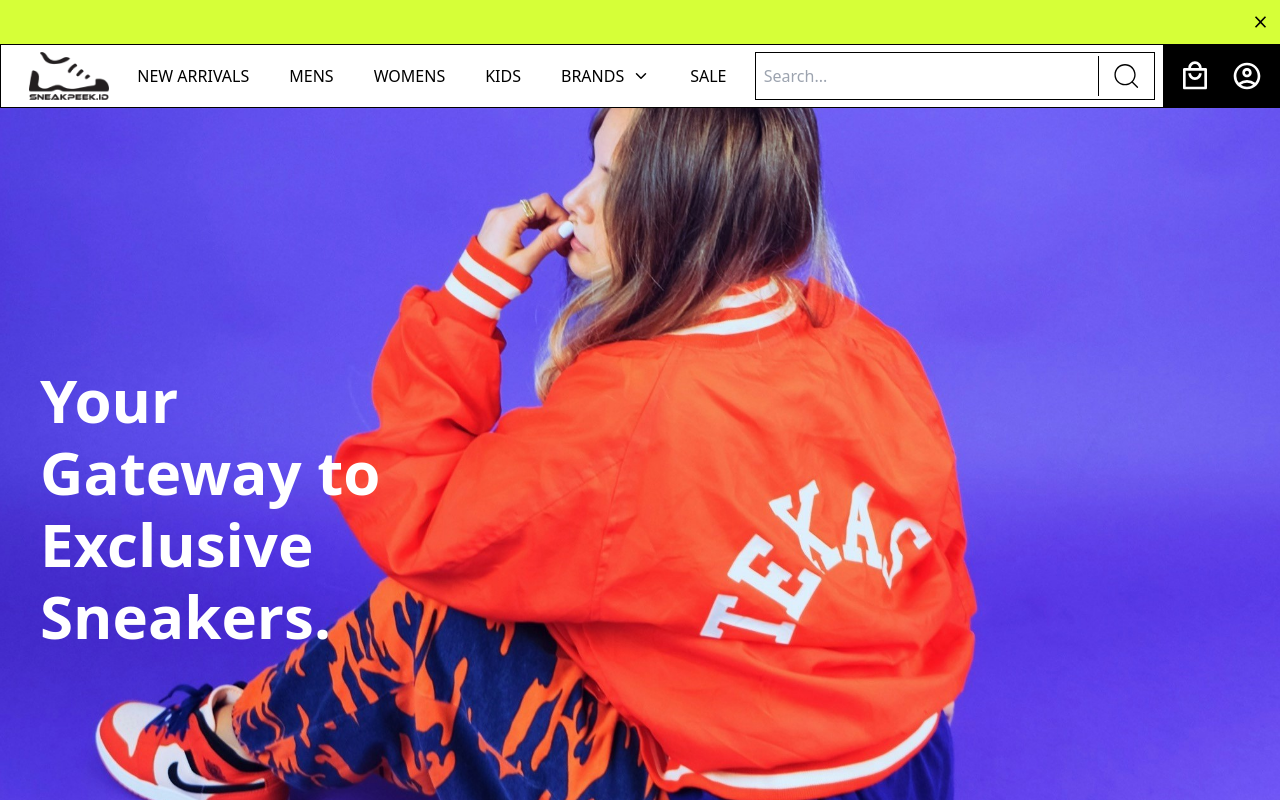
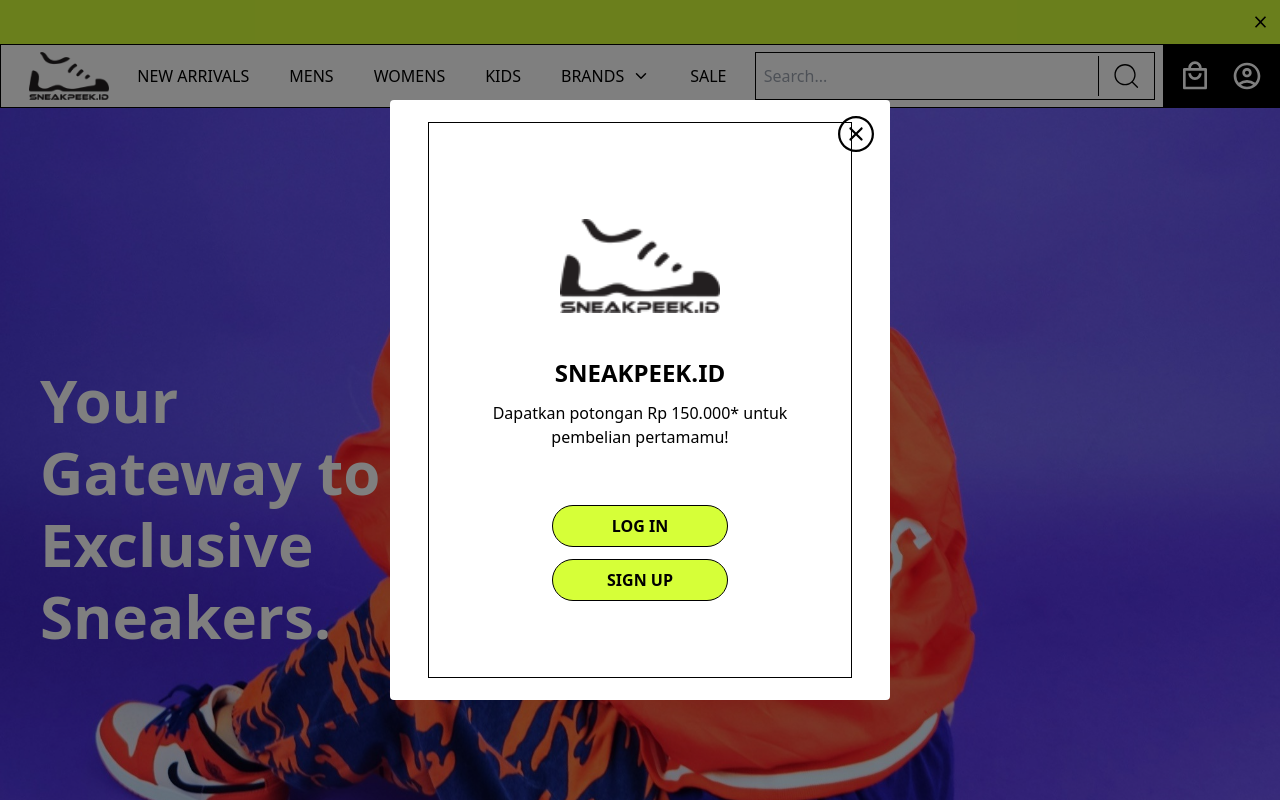
Before and after one commit to LetsTray/SNEAKPEEK, a React (Vite) app in the folder frontend/: page / in a window 1280 px wide. Shown: the top 800 px of the page. Built offline with nearby package versions, Linux system fonts and the light colour scheme.

Commit message:
modified log in page

```diff
--- a/frontend/src/App.jsx
+++ b/frontend/src/App.jsx
@@ -21,12 +21,17 @@
 import Cart from "./Pages/Cart";
 import Profile from "./Pages/Profile";
 import ProductDetail from "./Pages/ProductDetail";
+
+import ShoppingBag from "./Components/ShoppingBag";
 import LoginModal from "./LoginModal";
-import ShoppingBag from "./Components/ShoppingBag";
-
+import UserLogIn from "./Components/UserLogIn";
+import UserSignIn from "./Components/UserSignIn";
 
 const App = () => {
   const [isModalOpen, setIsModalOpen] = useState(false);
+  const [isUserLogInOpen, setIsUserLogInOpen] = useState(false);
+  const [isUserSignInOpen, setIsUserSignInOpen] = useState(false);
+
 
   useEffect(() => {
     setIsModalOpen(true);
@@ -35,6 +40,14 @@
   const handleRequestClose = () => {
     setIsModalOpen(false);
   }
+
+  const handleOpenUserLogIn = () => {
+  setIsUserLogInOpen(true); // Function to open UserLogIn
+};
+
+const handleOpenUserSignIn = () => {
+  setIsUserSignInOpen(true); // Function to open UserSignIn
+}
 
   const router = createBrowserRouter(
     createRoutesFromElements(
@@ -68,8 +81,21 @@
 
   return (
     <div className=" w-full">
-
       <RouterProvider router={router} />
+      <LoginModal
+        isOpen={isModalOpen}
+        onRequestClose={handleRequestClose}
+        handleOpenUserLogIn={handleOpenUserLogIn}
+        handleOpenUserSignIn={handleOpenUserSignIn}
+      />
+      <UserLogIn
+        isOpen={isUserLogInOpen}
+        onRequestClose={() => setIsUserLogInOpen(false)}
+      />
+      <UserSignIn
+        isOpen={isUserSignInOpen}
+        onRequestClose={() => setIsUserSignInOpen(false)}
+      />
     </div>
   );
 };
--- /dev/null
+++ b/frontend/src/Components/UserLogIn.jsx
@@ -0,0 +1,77 @@
+import React from "react";
+import Modal from "react-modal";
+import logo from "../assets/logo.png";
+import { SlClose } from "react-icons/sl";
+
+Modal.setAppElement("#root");
+
+const customStyles = {
+  overlay: {
+    backgroundColor: "rgba(0, 0, 0, 0.5)",
+    display: "flex",
+    justifyContent: "center",
+    alignItems: "center",
+  },
+
+  content: {
+    background: "white",
+    border: "none",
+    width: "500px",
+    height: "600px",
+
+    margin: "auto",
+    display: "flex",
+    flexDirection: "column",
+    justifyContent: "center",
+    alignItems: "center",
+  },
+};
+
+const UserLogIn = ({ isOpen, onRequestClose }) => {
+  return (
+    <Modal isOpen={isOpen} onRequestClose={onRequestClose} style={customStyles}>
+      <div className=" flex justify-center items-center border border-black">
+        <div className=" px-28 py-5">
+          <button className="absolute top-0 right-0 p-4">
+            <SlClose
+              onClick={onRequestClose}
+              className=" size-9 cursor-pointer"
+            />
+          </button>
+          <div className=" flex justify-center items-center pt-2">
+          <div className=" block justify-center items-center">
+            <img
+              src={logo}
+              alt="Logo"
+              className=" w-40 justify-center items-center"
+            />
+            <h1 className=" uppercase font-bold text-4xl py-7">log in</h1>
+            <div className=" block">
+              <div className=" my-4">
+                <p className=" capitalize text-gray-700 py-2">nama</p>
+                <input
+                  placeholder="Masukkan Nama Anda"
+                  type="text"
+                  className=" outline-none text-gray-700 border-2 border-black px-3 py-2"
+                />
+              </div>
+              <div className=" my-4">
+                <p className=" capitalize text-gray-700 py-2">password</p>
+                <input
+                  placeholder="Masukkan Password"
+                  type="password"
+                  className=" outline-none text-gray-700 border-2 border-black px-3 py-2 "
+                />
+              </div>
+            </div>
+            <button className=" uppercase bg-black text-white px-7 py-2 font-bold my-5 rounded-3xl">
+              login
+            </button>
+          </div></div>
+        </div>
+      </div>
+    </Modal>
+  );
+};
+
+export default UserLogIn;
--- /dev/null
+++ b/frontend/src/Components/UserSignIn.jsx
@@ -0,0 +1,14 @@
+import React from 'react'
+import Modal from "react-modal";
+import logo from "../assets/logo.png";
+import { SlClose } from "react-icons/sl";
+
+const UserSignIn = () => {
+  return (
+    <div>
+
+    </div>
+  )
+}
+
+export default UserSignIn
--- a/frontend/src/LoginModal.jsx
+++ b/frontend/src/LoginModal.jsx
@@ -1,22 +1,50 @@
-import React from "react";
+import React, { useState } from "react";
 import Modal from "react-modal";
 import logo from "./assets/logo.png";
 import { SlClose } from "react-icons/sl";
 
-const LoginModal = ({ isOpen, onRequestClose }) => {
+Modal.setAppElement('#root');
+
+const customStyles = {
+  overlay: {
+    backgroundColor: "rgba(0, 0, 0, 0.5)",
+    display: "flex",
+    justifyContent: "center",
+    alignItems: "center",
+  },
+
+  content: {
+    background: "white",
+    border: "none",
+    width: "500px",
+    height: "600px",
+
+    margin: "auto",
+    display: "flex",
+    flexDirection: "column",
+    justifyContent: "center",
+    alignItems: "center",
+  },
+};
+
+const LoginModal = ({ isOpen, onRequestClose, handleOpenUserLogIn, handleOpenUserSignIn }) => {
   return (
-    <div className=" flex items-center justify-center">
-      <div className="relative">
+    <Modal isOpen={isOpen} onRequestClose={onRequestClose} style={customStyles}>
+      <div className=" flex items-center justify-center border border-black">
+        <div className="">
           <button className="absolute top-0 right-0 p-4">
             <SlClose
+              onClick={onRequestClose}
               className=" size-9 cursor-pointer"
-            onClick={onRequestClose}
             />
           </button>
-        <div className=" flex justify-center items-center text-center border border-black p-10">
+          <div className=" flex justify-center items-center text-center p-16">
             <div className=" justify-center items-center block">
               <div className=" flex justify-center items-center my-8">
-              <img src={logo} className=" w-40 justify-center items-center " />
+                <img
+                  src={logo}
+                  className=" w-40 justify-center items-center "
+                />
               </div>
               <h2 className=" uppercase font-extrabold text-2xl mt-11">
                 sneakpeek.id
@@ -27,12 +55,24 @@
               <div className=" mt-14">
                 <div className=" flex justify-center items-center my-3">
                   <div className=" bg-neonGreen border border-black justify-center items-center text-center rounded-3xl w-44 font-semibold">
-                  <button className=" uppercase px-10 py-2">log in</button>
+                    <button
+                      className=" uppercase px-10 py-2"
+                      onClick={() => {
+                        onRequestClose(); // Close LoginModal
+                        handleOpenUserLogIn(); // Open UserLogIn
+                      }}
+                    >
+                      log in
+                    </button>
                   </div>
                 </div>
                 <div className=" flex justify-center items-center my-3">
                   <div className=" bg-neonGreen border border-black justify-center items-center text-center rounded-3xl w-44 font-semibold">
-                  <button className=" uppercase px-10 py-2">sign up</button>
+                    <button className=" uppercase px-10 py-2"
+                    onClick={() => {
+                      onRequestClose(); // Close LoginModal
+                      handleOpenUserSignIn(); // Open UserSignIn
+                    }}>sign up</button>
                   </div>
                 </div>
               </div>
@@ -40,6 +80,7 @@
           </div>
         </div>
       </div>
+    </Modal>
   );
 };
 
```
Lines whose indentation alone changed are shown as unchanged.
